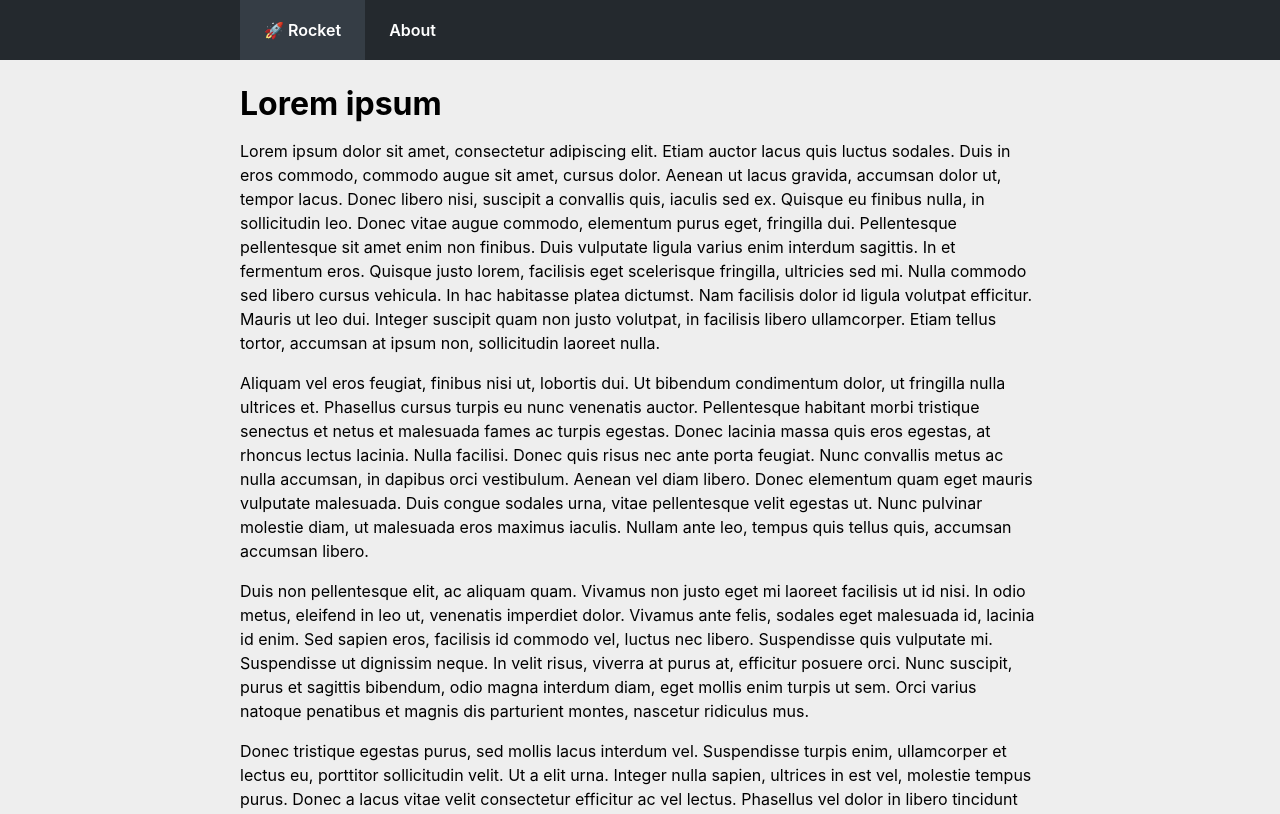
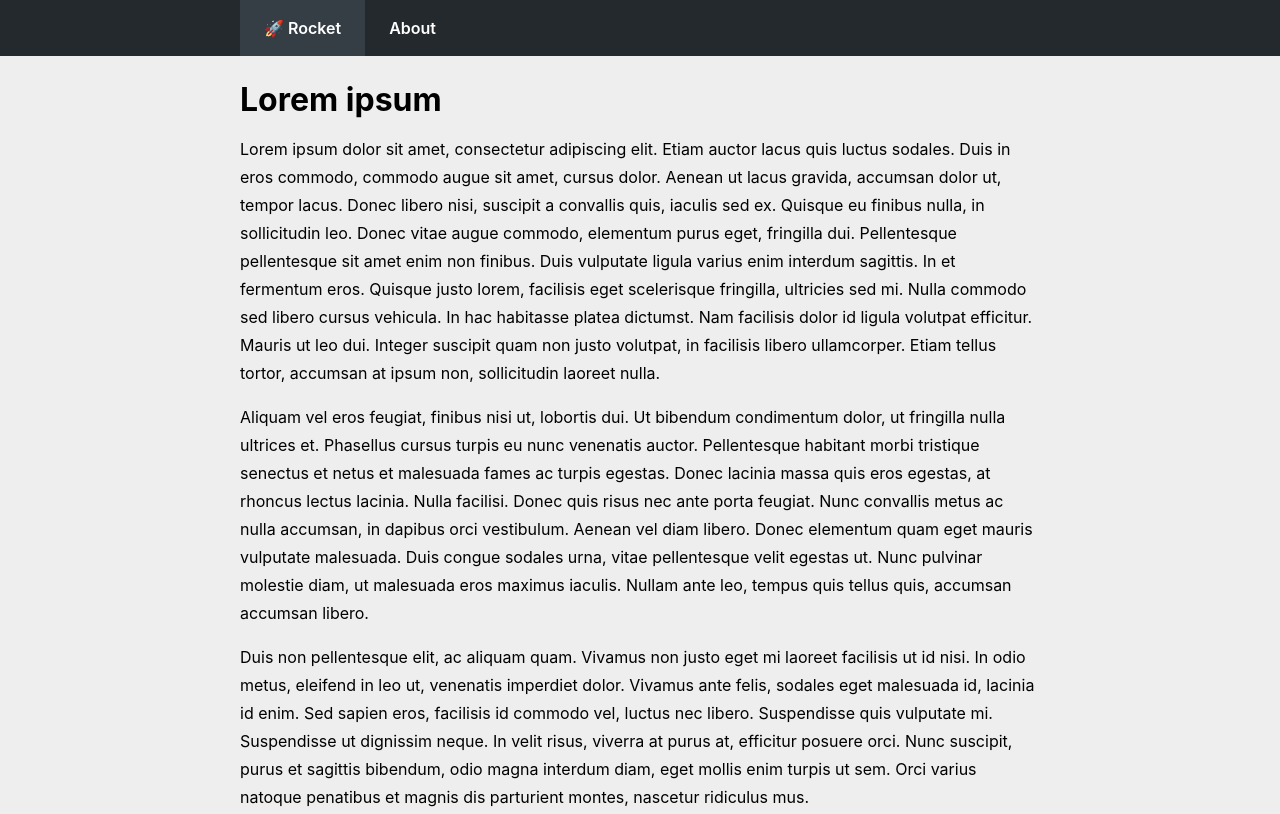
Before and after one commit to fshauge/rocket, a website with bundled scripts: page src/index.html in a window 1280 px wide. Shown: the top 814 px of the page. Built offline with nearby package versions, Linux system fonts and the light colour scheme.

Commit message:
Refactor navigation system

```diff
--- a/src/css/style.css
+++ b/src/css/style.css
@@ -16,7 +16,7 @@ h1 {
 
 p {
   margin: 1em 0;
-  line-height: 1.5em;
+  line-height: 1.75em;
 }
 
 /* Navigation styling */
@@ -37,20 +37,23 @@ nav > ul {
 
 nav > ul > li {
   float: left;
+}
+
+nav > ul > li > div {
   padding: 1.25em 1.5em;
 }
 
-nav > ul > li.active {
+nav > ul > li > div.active {
   background-color: #353d45;
 }
 
-nav > ul > li > a {
+nav > ul > li > div > a {
   text-decoration: none;
   color: #fff;
-  line-height: 0;
+  line-height: 1em;
 }
 
-nav > ul > li > a:hover {
+nav > ul > li > div > a:hover {
   color: #ddd;
 }
 
--- a/src/js/rocket/components/List.js
+++ b/src/js/rocket/components/List.js
@@ -1,19 +1,15 @@
 import * as Rocket from '../index.js';
 
-export default ({ items, render, active }) => (
+export default ({ items, render }) => (
   Rocket.createElement(
     'ul',
     null,
-    items.map((item, index) => {
-      const props = active && active.index === index
-        ? active.props :
-        null;
-
-      return Rocket.createElement(
+    items.map((item, index) => (
+      Rocket.createElement(
         'li',
-        props,
-        render(item)
-      );
-    })
+        null,
+        render(item, index)
+      )
+    ))
   )
 );
--- a/src/js/rocket/components/Navigation.js
+++ b/src/js/rocket/components/Navigation.js
@@ -10,21 +10,21 @@ export default ({ routes, activeIndex }) => (
       List,
       {
         items: routes,
-        render: ({ path, title }) => (
+        render: ({ path, title }, index) => (
           Rocket.createElement(
-            Link,
-            {
-              href: path
-            },
-            title
+            'div',
+            index === activeIndex
+              ? { className: 'active' }
+              : null,
+            Rocket.createElement(
+              Link,
+              {
+                href: path
+              },
+              title
+            )
           )
-        ),
-        active: {
-          index: activeIndex,
-          props: {
-            className: 'active'
-          }
-        }
+        )
       },
       null
     )
```
